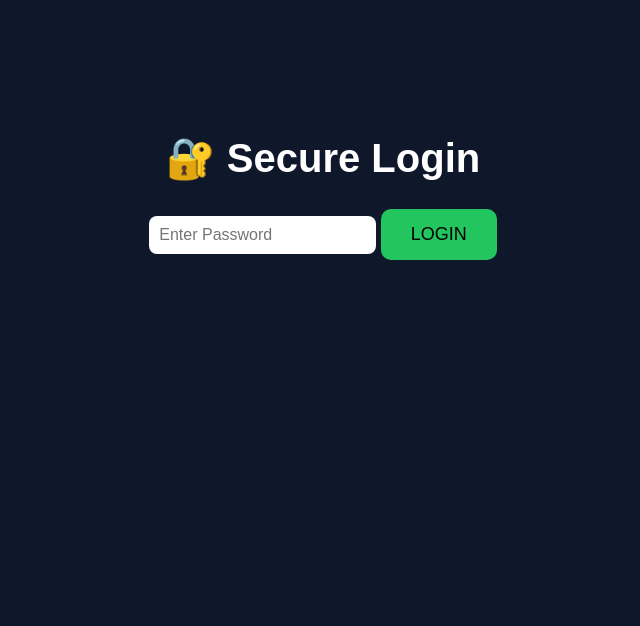
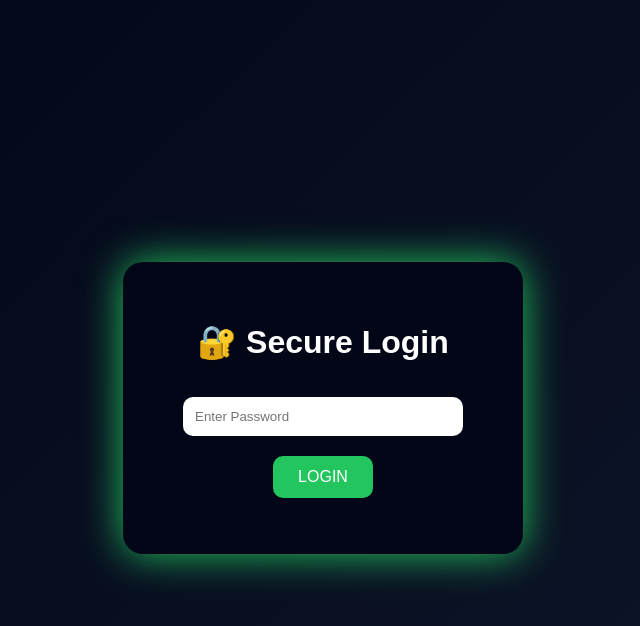
Before and after one commit to STAlvitorKing/signal-website, a plain HTML site: page index.html in a window 1280 px wide. Shown: the whole page, without its empty margins (317-957 px from the left). Drawn offline with Linux system fonts and the light colour scheme.

Commit message:
Update style.css

```diff
--- a/style.css
+++ b/style.css
@@ -1,37 +1,121 @@
 body{
-background:#0f172a;
+
+background: linear-gradient(135deg,#020617,#0f172a);
+
 color:white;
+
 font-family:Arial;
+
+display:flex;
+
+justify-content:center;
+
+align-items:center;
+
+height:100vh;
+
 text-align:center;
-padding-top:100px;
+
+}
+
+.container{
+
+background:#020617;
+
+padding:40px;
+
+border-radius:20px;
+
+box-shadow:0 0 40px #22c55e;
+
+width:320px;
+
+}
+
+input{
+
+padding:12px;
+
+border-radius:10px;
+
+border:none;
+
+margin-top:15px;
+
+width:80%;
+
 }
 
 button{
+
+margin-top:20px;
+
+padding:12px 25px;
+
+font-size:16px;
+
+border:none;
+
+border-radius:10px;
+
 background:#22c55e;
-border:none;
-padding:15px 30px;
-font-size:18px;
-border-radius:10px;
+
+color:white;
+
 cursor:pointer;
+
 }
 
 button:hover{
+
 background:#16a34a;
+
 }
 
-input{
-padding:10px;
-font-size:16px;
-border-radius:8px;
-border:none;
-}
+.signal-box{
 
-h1{
-font-size:40px;
+margin-top:25px;
+
+padding:25px;
+
+border-radius:15px;
+
+border:2px solid #22c55e;
+
+box-shadow:0 0 20px #22c55e inset;
+
 }
 
 #result{
-font-size:35px;
+
+font-size:34px;
+
 color:#facc15;
-margin-top:20px;
+
 }
+
+.success{
+
+margin-top:10px;
+
+color:#22c55e;
+
+}
+
+#error{
+
+color:red;
+
+margin-top:10px;
+
+}
+
+#caption{
+
+margin-top:15px;
+
+color:#38bdf8;
+
+font-size:14px;
+
+}
```
